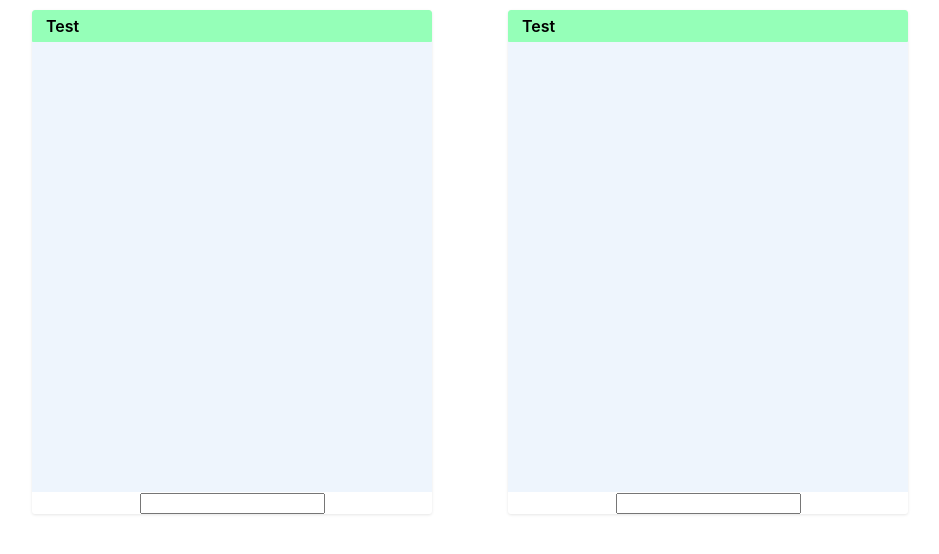
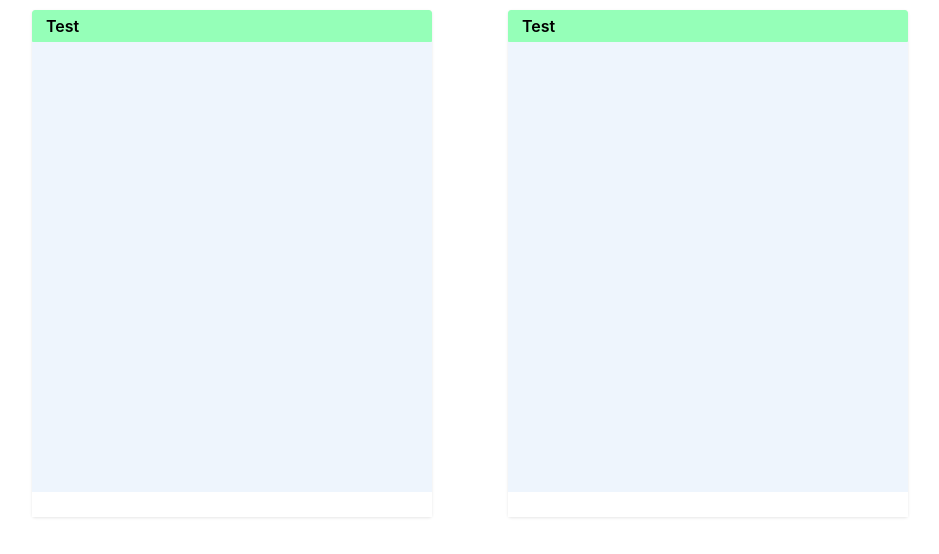
Before and after one commit to dmitryglitch/ChatInLocalStorage, a React (Create React App) app: page / in a window 1280 px wide. Shown: the top 554 px of the page, without its empty margins (170-1109 px from the left). Built offline with nearby package versions, Linux system fonts and the light colour scheme.

Commit message:
Styled input

```diff
--- a/src/components/Chat/MessageInput/MInput.css
+++ b/src/components/Chat/MessageInput/MInput.css
@@ -0,0 +1,7 @@
+.chat__container__item__input input {
+  border: 0;
+  width: 100%;
+  box-sizing: border-box;
+  padding: 5px 0 5px 5px;
+  outline: none;
+}
--- a/src/components/Chat/MessageInput/MInput.jsx
+++ b/src/components/Chat/MessageInput/MInput.jsx
@@ -1,4 +1,5 @@
 import React from "react";
+import './MInput.css'
 
 const MInput = ({}) => {
   return (
```
